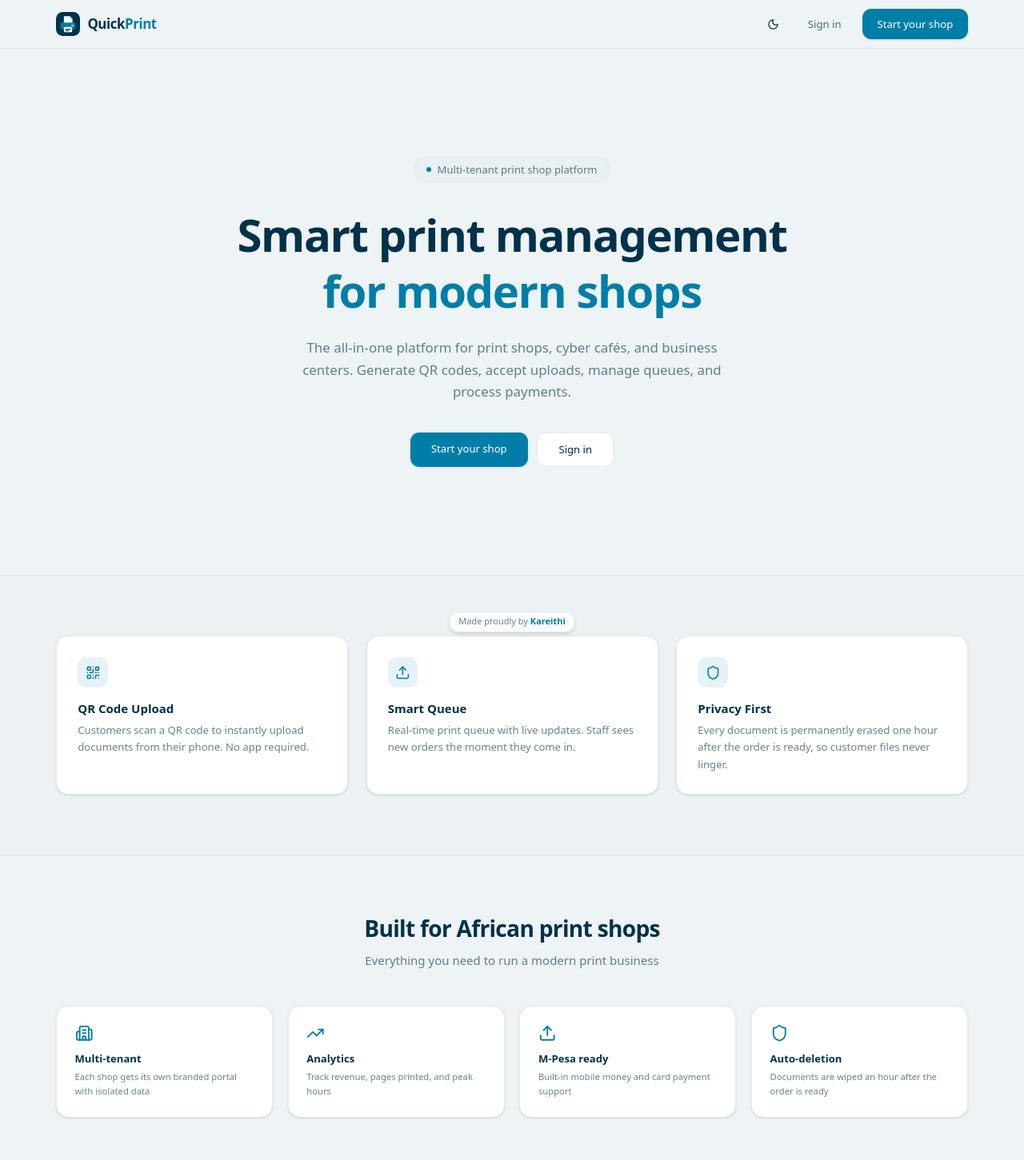
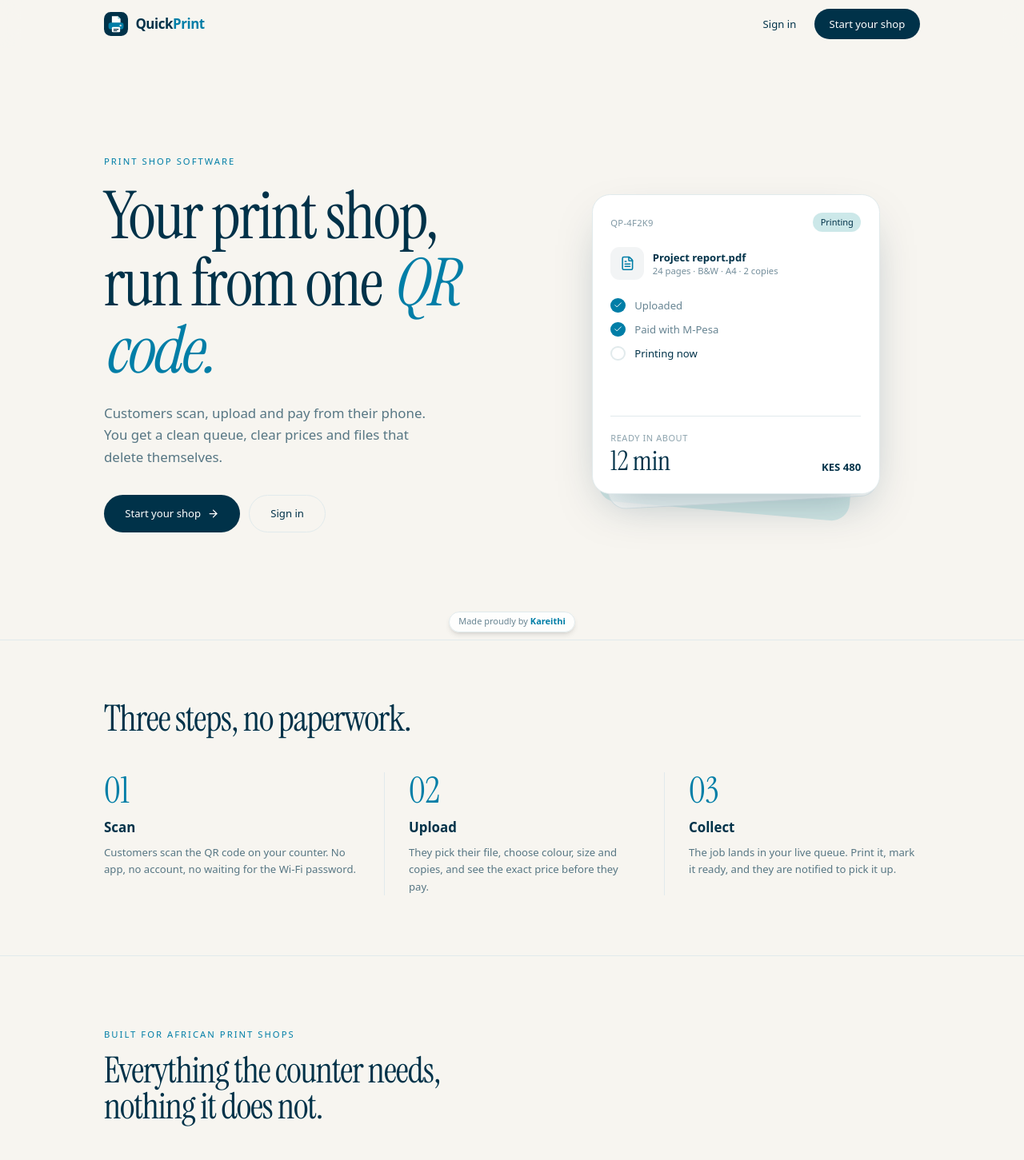
Before and after one commit to Brian-Kareithi/QuickPrint, a Next.js app: page / in a window 1280 px wide. Shown: the top 1451 px of the page at 80% size. Built offline with nearby package versions, Linux system fonts and the light colour scheme; no server answers.

Commit message:
feat: refresh landing page and portal themes

```diff
--- a/app/globals.css
+++ b/app/globals.css
@@ -24,6 +24,7 @@
   --color-panel: var(--panel);
   --font-sans: var(--font-geist-sans);
   --font-mono: var(--font-geist-mono);
+  --font-display: var(--font-instrument), Georgia, serif;
   --radius: 1rem;
 }
 
@@ -122,12 +123,14 @@ button:not(:disabled):active { transform: scale(0.98); }
 }
 
 /* Self-contained light surface (shop storefront, branding preview): shop colours are chosen for a light page, so it stays light in dark mode */
-.light {
-  --background: #eef3f5; --foreground: #003249; --card: #ffffff; --muted: #e8f0f1; --muted-foreground: #5f7b87;
-  --accent: #dcebed; --border: #e1eaec; --input: #cddcdf; --primary: #007ea7; --primary-foreground: #ffffff;
+.light, .light-brand {
+  --foreground: #003249; --card: #ffffff; --muted: #e8f0f1; --muted-foreground: #5f7b87;
+  --accent: #dcebed; --border: #e1eaec; --input: #cddcdf; --primary-foreground: #ffffff;
   --ink: #003249; --panel: #003249; color-scheme: light; color: var(--foreground);
 }
-.light {
+/* .light-brand leaves --primary / --background alone so a shop's own branding still applies */
+.light { --background: #eef3f5; --primary: #007ea7; --secondary: #003249; }
+.light, .light-brand {
   --color-red-50: #fef2f2; --color-red-100: #fee2e2; --color-red-600: #dc2626; --color-red-700: #b91c1c;
   --color-amber-50: #fffbeb; --color-amber-100: #fef3c7; --color-amber-200: #fde68a; --color-amber-700: #b45309; --color-amber-800: #92400e; --color-amber-900: #78350f;
   --color-emerald-50: #ecfdf5; --color-emerald-100: #d1fae5; --color-emerald-200: #a7f3d0; --color-emerald-800: #065f46;
--- a/app/page.tsx
+++ b/app/page.tsx
@@ -3,25 +3,42 @@
 import { useAuth } from '@/lib/auth-context';
 import Link from 'next/link';
 import { Logo } from '@/components/logo';
-import { ThemeToggle } from '@/components/theme-toggle';
-import { QrCode, Upload, Shield, TrendingUp, Building2 } from 'lucide-react';
+import { ArrowRight, QrCode, ListChecks, Wallet, BarChart3, ShieldCheck, Palette, FileText, Check } from 'lucide-react';
+
+const STEPS = [
+  { n: '01', title: 'Scan', desc: 'Customers scan the QR code on your counter. No app, no account, no waiting for the Wi-Fi password.' },
+  { n: '02', title: 'Upload', desc: 'They pick their file, choose colour, size and copies, and see the exact price before they pay.' },
+  { n: '03', title: 'Collect', desc: 'The job lands in your live queue. Print it, mark it ready, and they are notified to pick it up.' },
+];
+
+const FEATURES = [
+  { icon: QrCode, title: 'Your own QR portal', desc: 'A branded upload page for your shop, with a printable poster for the counter.' },
+  { icon: ListChecks, title: 'A queue that stays calm', desc: 'Orders appear the moment they are placed, oldest first, with honest time estimates.' },
+  { icon: Wallet, title: 'Made for local payments', desc: 'M-Pesa, Airtel Money and bank details, with one tap to confirm a payment.' },
+  { icon: BarChart3, title: 'Know your numbers', desc: 'Revenue, pages printed and your busiest hours, without a spreadsheet.' },
+  { icon: ShieldCheck, title: 'Files do not linger', desc: 'Every document is erased an hour after the order is ready.' },
+  { icon: Palette, title: 'Looks like your shop', desc: 'Your name, colours and button style on everything customers see.' },
+];
 
 export default function Home() {
   const { isAuthenticated } = useAuth();
 
   return (
-    <div className="flex flex-col min-h-screen">
-      <header className="border-b border-border/50">
-        <div className="max-w-7xl mx-auto px-6 lg:px-8 h-16 flex items-center justify-between">
+    <div className="light min-h-screen flex flex-col bg-[#f7f5f0] text-[#003249] selection:bg-[#80ced7]">
+      <header className="sticky top-0 z-30 backdrop-blur-md bg-[#f7f5f0]/80">
+        <div className="max-w-6xl mx-auto px-5 sm:px-8 h-16 flex items-center justify-between">
           <Logo />
-          <nav className="flex items-center gap-1 sm:gap-3">
-            <ThemeToggle />
+          <nav className="flex items-center gap-1 sm:gap-2">
             {isAuthenticated ? (
-              <Link href="/dashboard" className="text-sm font-medium text-primary hover:text-primary/80 transition-colors">Dashboard</Link>
+              <Link href="/dashboard" className="text-sm font-medium px-5 py-2.5 rounded-full bg-[#003249] text-white hover:bg-[#003249]/90 transition-colors">
+                Open dashboard
+              </Link>
             ) : (
               <>
-                <Link href="/auth/login" className="text-sm font-medium text-foreground/70 hover:text-foreground transition-colors px-4 py-2">Sign in</Link>
-                <Link href="/auth/register" className="text-sm font-medium bg-primary text-primary-foreground px-5 py-2.5 rounded-xl hover:bg-primary/90 transition-colors shadow-sm">Start your shop</Link>
+                <Link href="/auth/login" className="text-sm font-medium px-4 py-2.5 rounded-full hover:bg-[#003249]/5 transition-colors">Sign in</Link>
+                <Link href="/auth/register" className="text-sm font-medium px-5 py-2.5 rounded-full bg-[#003249] text-white hover:bg-[#003249]/90 transition-colors">
+                  Start your shop
+                </Link>
               </>
             )}
           </nav>
@@ -29,75 +46,113 @@ export default function Home() {
       </header>
 
       <main className="flex-1">
-        <section className="py-14 sm:py-24 md:py-36">
-          <div className="max-w-7xl mx-auto px-6 lg:px-8 text-center">
-            <div className="inline-flex items-center gap-2 px-4 py-1.5 rounded-full bg-muted border text-sm text-muted-foreground mb-8">
-              <span className="h-1.5 w-1.5 rounded-full bg-primary" />
-              Multi-tenant print shop platform
-            </div>
-            <h1 className="text-4xl sm:text-5xl lg:text-6xl font-bold tracking-tight leading-tight mb-6">
-              Smart print management
-              <span className="block text-primary">for modern shops</span>
+        {/* Hero */}
+        <section className="max-w-6xl mx-auto px-5 sm:px-8 py-8 min-h-[calc(100svh-4rem)] grid lg:grid-cols-[1.15fr_1fr] gap-10 lg:gap-8 items-center content-center">
+          <div>
+            <p className="text-xs font-medium tracking-[0.18em] uppercase text-[#007ea7] mb-5">Print shop software</p>
+            <h1 className="font-display text-[clamp(2.6rem,min(9vw,11vh),5.5rem)] leading-[1.02] tracking-tight">
+              Your print shop,<br />
+              run from one <em className="text-[#007ea7]">QR code.</em>
             </h1>
-            <p className="text-base sm:text-lg text-foreground/60 max-w-xl mx-auto mb-10 leading-relaxed">
-              The all-in-one platform for print shops, cyber cafés, and business centers.
-              Generate QR codes, accept uploads, manage queues, and process payments.
+            <p className="mt-5 sm:mt-6 text-base sm:text-lg text-[#003249]/65 max-w-md leading-relaxed">
+              Customers scan, upload and pay from their phone. You get a clean queue, clear prices and files that delete themselves.
             </p>
-            <div className="flex flex-col sm:flex-row gap-3 justify-center">
-              <Link href="/auth/register" className="bg-primary text-primary-foreground px-7 py-3 rounded-xl text-sm font-medium text-center hover:bg-primary/90 hover:-translate-y-0.5 hover:shadow-md transition-all shadow-sm">
+            <div className="mt-7 sm:mt-9 flex flex-col sm:flex-row gap-3">
+              <Link href="/auth/register" className="group inline-flex items-center justify-center gap-2 px-7 py-3.5 rounded-full bg-[#003249] text-white text-sm font-medium hover:bg-[#003249]/90 transition-all">
                 Start your shop
+                <ArrowRight className="h-4 w-4 transition-transform group-hover:translate-x-0.5" />
               </Link>
-              <Link href="/auth/login" className="border border-border bg-card px-7 py-3 rounded-xl text-sm font-medium text-center hover:bg-muted transition-colors">
+              <Link href="/auth/login" className="inline-flex items-center justify-center px-7 py-3.5 rounded-full border border-[#003249]/20 text-sm font-medium hover:bg-[#003249]/5 transition-colors">
                 Sign in
               </Link>
             </div>
           </div>
+
+          {/* A paper-stack of what an order looks like */}
+          <div className="relative mx-auto w-full max-w-sm h-[20rem] sm:h-[23rem] lg:h-[min(25rem,52vh)] lg:min-h-[21rem]" aria-hidden="true">
+            <div className="absolute inset-x-6 top-6 h-full rounded-3xl bg-[#9ad1d4]/40 rotate-[5deg]" />
+            <div className="absolute inset-x-3 top-3 h-full rounded-3xl bg-white/70 border border-[#003249]/10 -rotate-[3deg]" />
+            <div className="absolute inset-0 rounded-3xl bg-white border border-[#003249]/10 shadow-[0_24px_60px_-20px_rgba(0,50,73,0.35)] p-6 flex flex-col">
+              <div className="flex items-center justify-between">
+                <span className="text-xs font-medium tracking-wide text-[#003249]/50">QP-4F2K9</span>
+                <span className="text-[11px] font-medium px-2.5 py-1 rounded-full bg-[#9ad1d4]/50">Printing</span>
+              </div>
+              <div className="mt-5 flex items-center gap-3">
+                <span className="h-11 w-11 rounded-xl bg-[#003249]/5 flex items-center justify-center"><FileText className="h-5 w-5 text-[#007ea7]" /></span>
+                <div>
+                  <p className="text-sm font-semibold">Project report.pdf</p>
+                  <p className="text-xs text-[#003249]/55">24 pages · B&amp;W · A4 · 2 copies</p>
+                </div>
+              </div>
+              <div className="mt-6 space-y-3">
+                {['Uploaded', 'Paid with M-Pesa', 'Printing now'].map((label, i) => (
+                  <div key={label} className="flex items-center gap-3 text-sm">
+                    <span className={`h-5 w-5 rounded-full flex items-center justify-center ${i < 2 ? 'bg-[#007ea7] text-white' : 'border-2 border-[#007ea7] '}`}>
+                      {i < 2 && <Check className="h-3 w-3" />}
+                    </span>
+                    <span className={i === 2 ? 'font-medium' : 'text-[#003249]/60'}>{label}</span>
+                  </div>
+                ))}
+              </div>
+              <div className="mt-auto pt-5 border-t border-[#003249]/10 flex items-end justify-between">
+                <div>
+                  <p className="text-[11px] uppercase tracking-wider text-[#003249]/45">Ready in about</p>
+                  <p className="font-display text-4xl leading-none mt-1">12 min</p>
+                </div>
+                <p className="text-sm font-semibold">KES 480</p>
+              </div>
+            </div>
+          </div>
         </section>
 
-        <section className="py-14 sm:py-20 bg-muted/40 border-y border-border/50">
-          <div className="max-w-7xl mx-auto px-6 lg:px-8">
-            <div className="grid md:grid-cols-3 gap-6">
-              {[
-                { icon: QrCode, title: 'QR Code Upload', desc: 'Customers scan a QR code to instantly upload documents from their phone. No app required.' },
-                { icon: Upload, title: 'Smart Queue', desc: 'Real-time print queue with live updates. Staff sees new orders the moment they come in.' },
-                { icon: Shield, title: 'Privacy First', desc: 'Every document is permanently erased one hour after the order is ready, so customer files never linger.' },
-              ].map((f, i) => (
-                <div key={i} className="bg-card rounded-2xl p-7 border shadow-sm hover:shadow-md hover:-translate-y-1 transition-all duration-300">
-                  <div className="h-10 w-10 rounded-xl bg-primary/10 flex items-center justify-center mb-4">
-                    <f.icon className="h-5 w-5 text-primary" />
-                  </div>
-                  <h3 className="text-base font-semibold mb-1.5">{f.title}</h3>
-                  <p className="text-sm text-foreground/60 leading-relaxed">{f.desc}</p>
+        {/* How it works */}
+        <section className="border-y border-[#003249]/10">
+          <div className="max-w-6xl mx-auto px-5 sm:px-8 py-16 sm:py-20">
+            <h2 className="font-display text-4xl sm:text-5xl tracking-tight max-w-lg">Three steps, no paperwork.</h2>
+            <div className="mt-12 grid md:grid-cols-3 gap-10 md:gap-8">
+              {STEPS.map((s) => (
+                <div key={s.n} className="md:border-l md:border-[#003249]/10 md:pl-8 md:first:border-0 md:first:pl-0">
+                  <span className="font-display text-5xl text-[#007ea7]">{s.n}</span>
+                  <h3 className="mt-3 text-lg font-semibold">{s.title}</h3>
+                  <p className="mt-2 text-sm text-[#003249]/65 leading-relaxed">{s.desc}</p>
                 </div>
               ))}
             </div>
           </div>
         </section>
 
-        <section className="py-14 sm:py-20">
-          <div className="max-w-7xl mx-auto px-6 lg:px-8">
-            <div className="text-center mb-12">
-              <h2 className="text-2xl sm:text-3xl font-bold tracking-tight mb-3">Built for African print shops</h2>
-              <p className="text-foreground/60 max-w-lg mx-auto">Everything you need to run a modern print business</p>
-            </div>
-            <div className="grid sm:grid-cols-2 lg:grid-cols-4 gap-5">
-              {[
-                { icon: Building2, title: 'Multi-tenant', desc: 'Each shop gets its own branded portal with isolated data' },
-                { icon: TrendingUp, title: 'Analytics', desc: 'Track revenue, pages printed, and peak hours' },
-                { icon: Upload, title: 'M-Pesa ready', desc: 'Built-in mobile money and card payment support' },
-                { icon: Shield, title: 'Auto-deletion', desc: 'Documents are wiped an hour after the order is ready' },
-              ].map((f, i) => (
-                <div key={i} className="bg-card rounded-2xl p-6 border shadow-sm hover:shadow-md hover:-translate-y-1 transition-all duration-300">
-                  <f.icon className="h-6 w-6 text-primary mb-3" />
-                  <h3 className="text-sm font-semibold mb-1">{f.title}</h3>
-                  <p className="text-xs text-foreground/60 leading-relaxed">{f.desc}</p>
+        {/* Features */}
+        <section className="max-w-6xl mx-auto px-5 sm:px-8 py-16 sm:py-24">
+          <div className="max-w-xl">
+            <p className="text-xs font-medium tracking-[0.18em] uppercase text-[#007ea7] mb-4">Built for African print shops</p>
+            <h2 className="font-display text-4xl sm:text-5xl tracking-tight">Everything the counter needs, nothing it does not.</h2>
+          </div>
+          <div className="mt-12 grid sm:grid-cols-2 lg:grid-cols-3 gap-x-10 gap-y-10">
+            {FEATURES.map((f) => (
+              <div key={f.title} className="flex gap-4">
+                <span className="mt-0.5 h-10 w-10 flex-shrink-0 rounded-full bg-[#9ad1d4]/45 flex items-center justify-center">
+                  <f.icon className="h-[18px] w-[18px] text-[#003249]" />
+                </span>
+                <div>
+                  <h3 className="font-semibold">{f.title}</h3>
+                  <p className="mt-1.5 text-sm text-[#003249]/65 leading-relaxed">{f.desc}</p>
                 </div>
-              ))}
-            </div>
+              </div>
+            ))}
+          </div>
+        </section>
+
+        {/* Closing call to action */}
+        <section className="max-w-6xl mx-auto px-5 sm:px-8 pb-24">
+          <div className="relative overflow-hidden rounded-[2rem] bg-[#003249] text-white px-7 py-14 sm:px-14 sm:py-16 text-center sm:text-left sm:flex items-center justify-between gap-8">
+            <div className="absolute -right-16 -top-20 h-64 w-64 rounded-full bg-[#007ea7]/40 blur-3xl" />
+            <h2 className="relative font-display text-4xl sm:text-5xl tracking-tight max-w-md leading-tight">Set up your shop in a few minutes.</h2>
+            <Link href="/auth/register" className="relative mt-8 sm:mt-0 inline-flex items-center justify-center gap-2 px-8 py-3.5 rounded-full bg-white text-[#003249] text-sm font-semibold hover:bg-[#9ad1d4] transition-colors flex-shrink-0">
+              Start your shop <ArrowRight className="h-4 w-4" />
+            </Link>
           </div>
         </section>
       </main>
-
     </div>
   );
 }
--- a/app/shop/[slug]/page.tsx
+++ b/app/shop/[slug]/page.tsx
@@ -198,7 +198,7 @@ export default function CustomerPortal() {
 
   if (page === 'done' && orderResult) {
     return (
-      <div className="light min-h-screen flex items-center justify-center p-4" style={{ backgroundColor: shop.branding?.backgroundColor || '#fff' }}>
+      <div className="light-brand min-h-screen flex items-center justify-center p-4" style={{ backgroundColor: shop.branding?.backgroundColor || '#fff' }}>
         <div className="max-w-sm w-full text-center space-y-6 bg-card rounded-xl p-8 shadow-lg border">
           <div className="h-14 w-14 rounded-full bg-green-50 border border-green-100 flex items-center justify-center mx-auto">
             <Check className="h-7 w-7 text-green-600" />
@@ -227,7 +227,7 @@ export default function CustomerPortal() {
   }
 
   return (
-    <div className="light min-h-screen" style={{ backgroundColor: shop.branding?.backgroundColor || '#fff' }}>
+    <div className="light-brand min-h-screen" style={{ backgroundColor: shop.branding?.backgroundColor || '#fff' }}>
       <style>{`.qp-shop button { border-radius: ${shop.branding?.buttonStyle === 'pill' ? '9999px' : shop.branding?.buttonStyle === 'square' ? '0' : '0.5rem'}; }`}</style>
       <div className="qp-shop max-w-lg mx-auto px-4 py-6 space-y-6">
         <div className="text-center mb-2">
```
Also changed, not shown: app/layout.tsx (+8 -6 lines), components/theme-sync.tsx (added, +21 -0 lines), lib/portal-theme.ts (added, +8 -0 lines).
